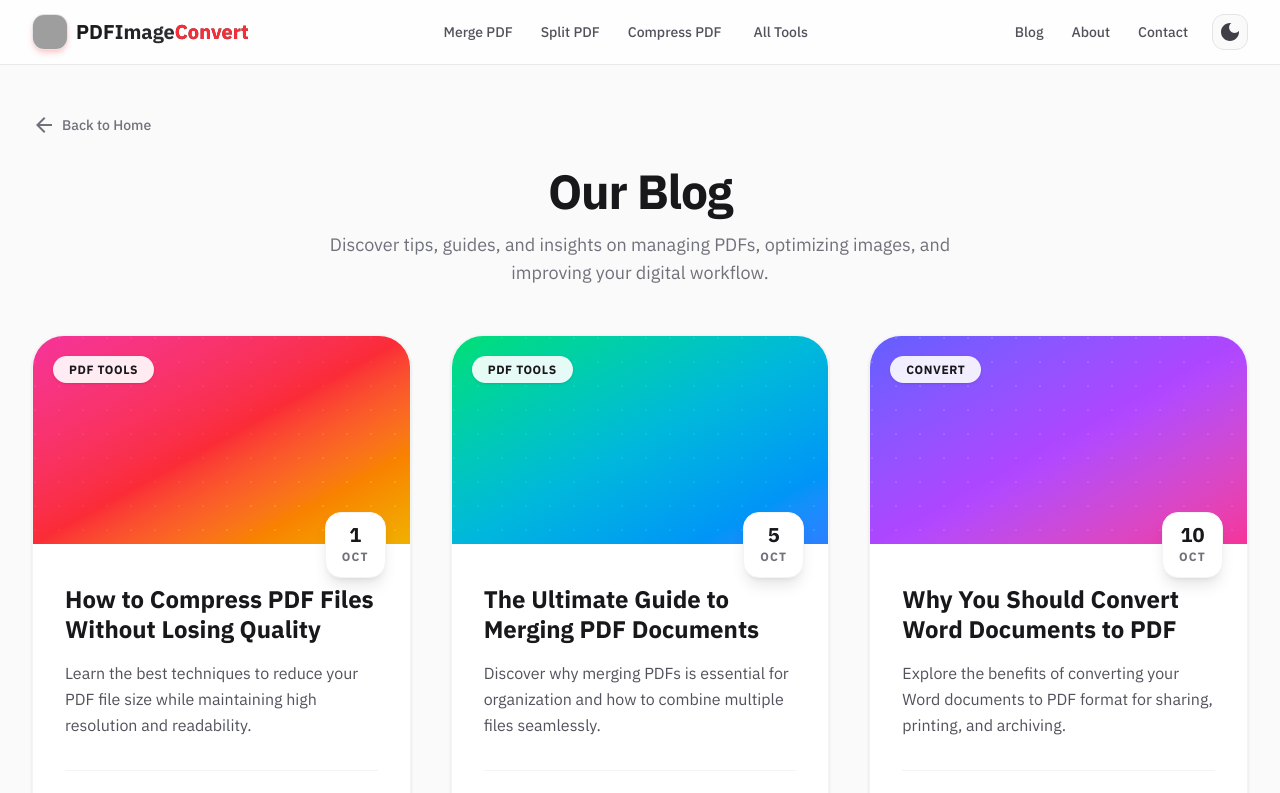
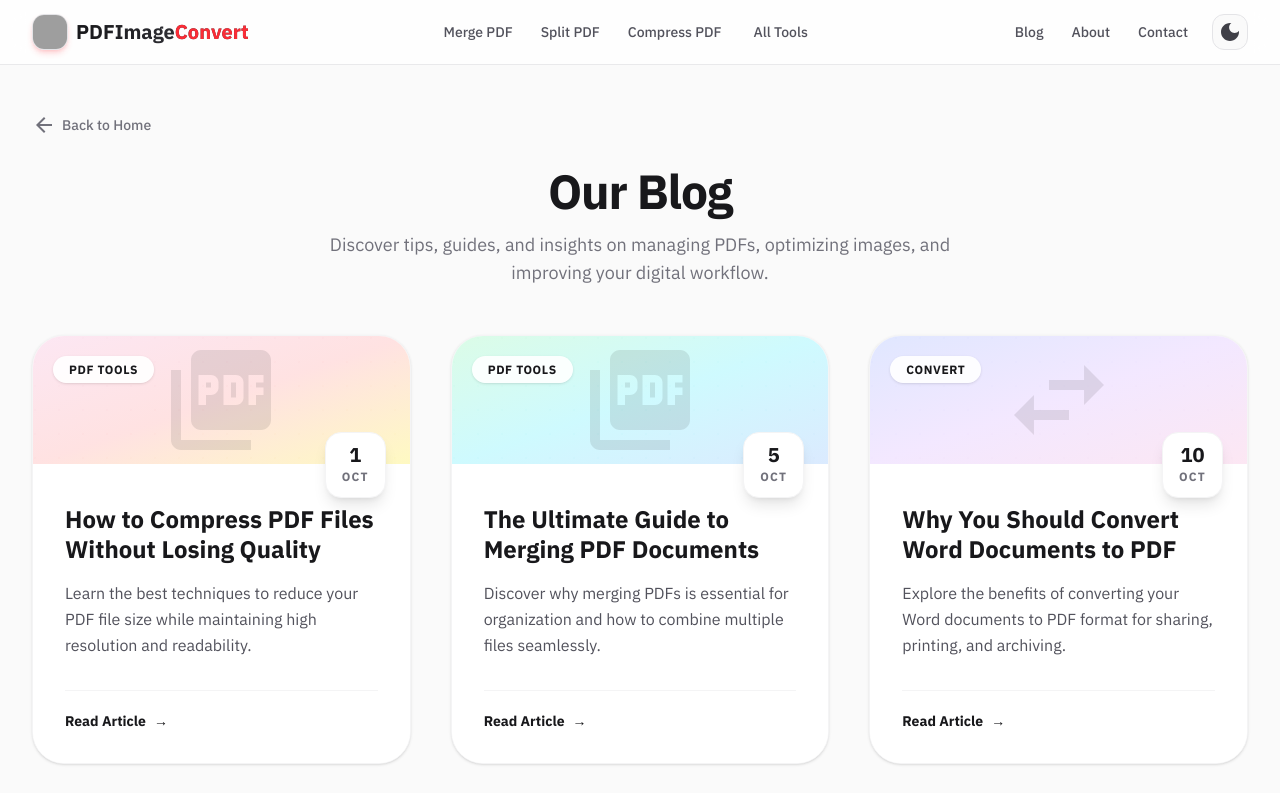
Before and after one commit to Rutubhimani28/tool, a Next.js app: page /blog in a window 1280 px wide. Shown: the top 793 px of the page. Built offline with nearby package versions, Linux system fonts and the light colour scheme; grey boxes are pictures that could not be loaded.

Commit message:
create blog index page with article listing and category-based iconography

```diff
--- a/app/blog/page.tsx
+++ b/app/blog/page.tsx
@@ -1,9 +1,23 @@
 import React from "react";
 import Link from "next/link";
-import { ArrowBack, Article } from "@mui/icons-material";
+import { ArrowBack, Article, PictureAsPdf, Image as ImageIcon, Security, Speed, Folder, SwapHoriz } from "@mui/icons-material";
 import { articles } from "../data/articles";
 
 export default function BlogPage() {
+    const getCategoryIcon = (category: string) => {
+        const className = "text-zinc-900/10 dark:text-white/10";
+        const style = { fontSize: '120px' };
+        switch (category) {
+            case "PDF Tools": return <PictureAsPdf className={className} style={style} />;
+            case "Image Tools": return <ImageIcon className={className} style={style} />;
+            case "Security": return <Security className={className} style={style} />;
+            case "Optimize": return <Speed className={className} style={style} />;
+            case "Organize": return <Folder className={className} style={style} />;
+            case "Convert": return <SwapHoriz className={className} style={style} />;
+            default: return <Article className={className} style={style} />;
+        }
+    };
+
     return (
         <div className="mx-auto w-full max-w-[1600px] px-4 py-8 sm:px-6 sm:py-12 lg:px-8 flex-1 flex flex-col">
             <div className="mb-6">
@@ -28,12 +42,12 @@ export default function BlogPage() {
             <div className="grid grid-cols-1 md:grid-cols-2 lg:grid-cols-3 gap-8 sm:gap-10">
                 {articles.map((article, index) => {
                     const gradients = [
-                        "from-pink-500 via-red-500 to-yellow-500",
-                        "from-green-400 via-cyan-500 to-blue-500",
-                        "from-indigo-500 via-purple-500 to-pink-500",
-                        "from-blue-400 via-indigo-500 to-purple-600",
-                        "from-orange-400 via-red-500 to-rose-600",
-                        "from-teal-400 via-emerald-500 to-green-600",
+                        "from-pink-100 via-red-100 to-yellow-100 dark:from-pink-900/30 dark:via-red-900/30 dark:to-yellow-900/30",
+                        "from-green-100 via-cyan-100 to-blue-100 dark:from-green-900/30 dark:via-cyan-900/30 dark:to-blue-900/30",
+                        "from-indigo-100 via-purple-100 to-pink-100 dark:from-indigo-900/30 dark:via-purple-900/30 dark:to-pink-900/30",
+                        "from-blue-100 via-indigo-100 to-purple-100 dark:from-blue-900/30 dark:via-indigo-900/30 dark:to-purple-900/30",
+                        "from-orange-100 via-red-100 to-rose-100 dark:from-orange-900/30 dark:via-red-900/30 dark:to-rose-900/30",
+                        "from-teal-100 via-emerald-100 to-green-100 dark:from-teal-900/30 dark:via-emerald-900/30 dark:to-green-900/30",
                     ];
                     const gradient = gradients[index % gradients.length];
                     const dateObj = new Date(article.date);
@@ -45,12 +59,17 @@ export default function BlogPage() {
                             className="group flex flex-col rounded-[2rem] bg-white dark:bg-zinc-900 shadow-sm hover:shadow-2xl hover:shadow-zinc-200/50 dark:hover:shadow-black/50 transition-all duration-500 hover:-translate-y-2 overflow-hidden border border-zinc-100 dark:border-zinc-800"
                         >
                             {/* Cover Image Area (Gradient) */}
-                            <div className={`h-52 w-full bg-gradient-to-br ${gradient} relative overflow-hidden group-hover:scale-105 transition-transform duration-700 ease-out`}>
+                            <div className={`h-32 w-full bg-gradient-to-br ${gradient} relative overflow-hidden group-hover:scale-105 transition-transform duration-700 ease-out flex items-center justify-center`}>
                                 {/* Overlay pattern */}
-                                <div className="absolute inset-0 opacity-20 dark:opacity-40 mix-blend-overlay" style={{ backgroundImage: 'radial-gradient(circle at 2px 2px, white 1px, transparent 0)', backgroundSize: '24px 24px' }} />
+                                <div className="absolute inset-0 opacity-10 dark:opacity-20 mix-blend-overlay" style={{ backgroundImage: 'radial-gradient(circle at 2px 2px, currentColor 1px, transparent 0)', backgroundSize: '24px 24px' }} />
+
+                                {/* Center Icon */}
+                                <div className="z-10 transform group-hover:scale-110 transition-transform duration-500">
+                                    {getCategoryIcon(article.category)}
+                                </div>
 
                                 {/* Category Badge floating on image */}
-                                <div className="absolute top-5 left-5">
+                                <div className="absolute top-5 left-5 z-20">
                                     <span className="rounded-full bg-white/90 dark:bg-black/80 backdrop-blur-md px-4 py-1.5 text-xs font-bold text-zinc-900 dark:text-white shadow-sm uppercase tracking-wider">
                                         {article.category}
                                     </span>
```
